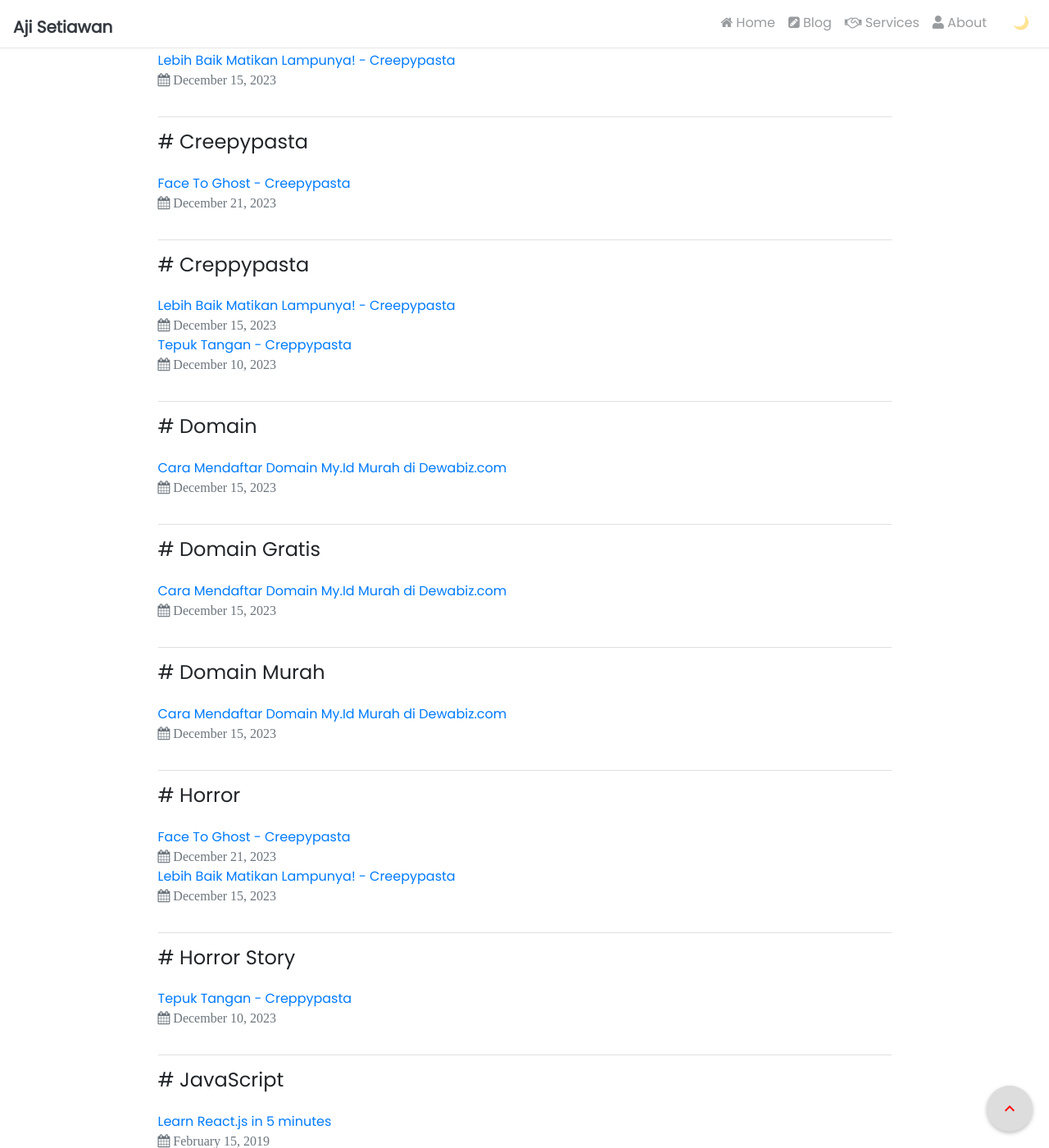
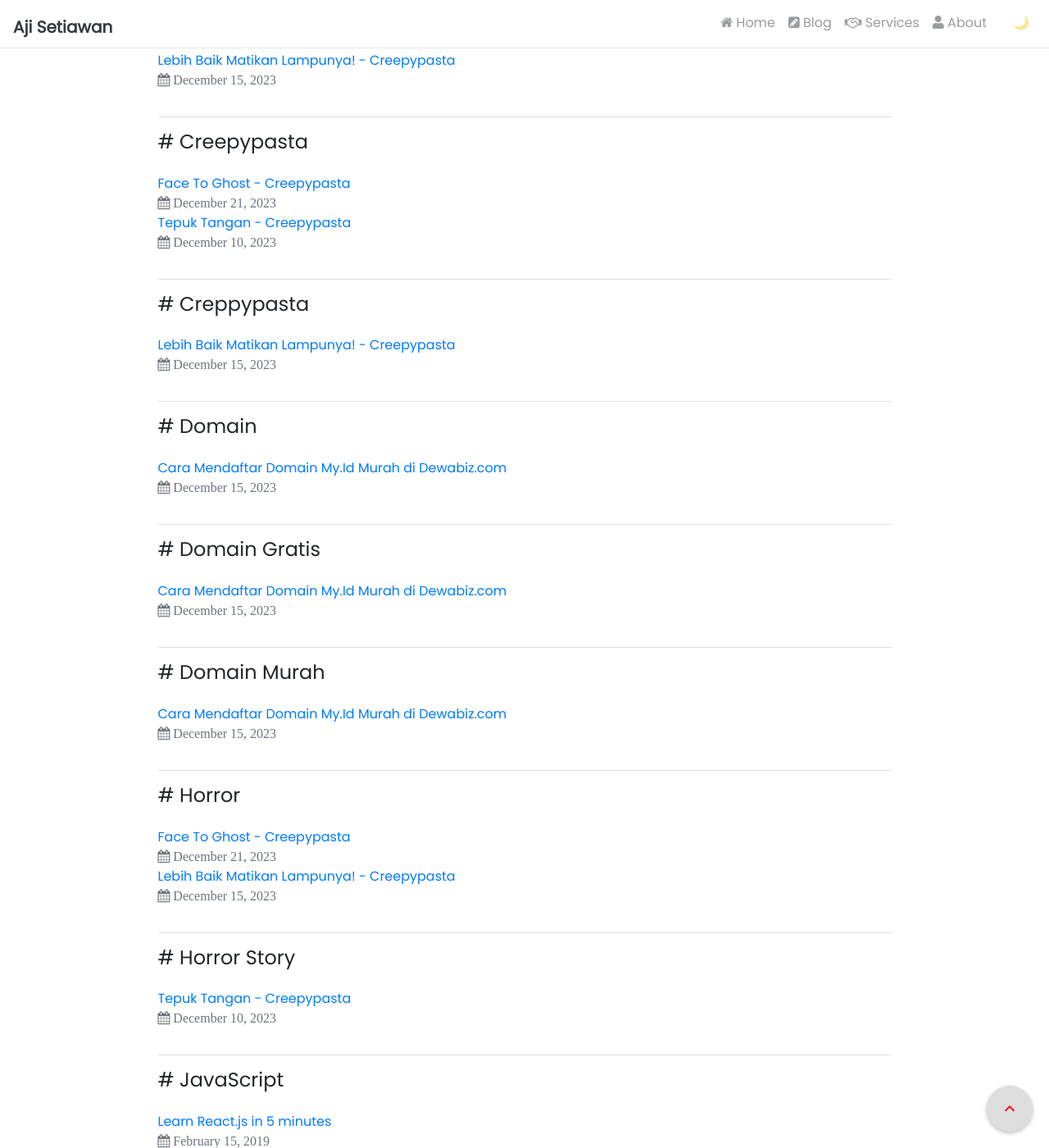
Before and after one commit to ajisetiawan716/ajisetiawan716.github.io, a Jekyll site: the page built from pages/tags.html, in a window 1280 px wide and 1400 px high, scrolled down 329 px. Shown: the whole window at 82% size. Built offline with Jekyll 4.4.1, drawn with Linux system fonts in a browser that asks for light colours; nearby versions of some CDN libraries; comment, search, counter and statistics services are not loaded; some of the changed text lies outside the part shown.

Commit message:
Update 2023-12-10-tepuk-tangan-creppypasta.md

```diff
--- a/_posts/2023-12-10-tepuk-tangan-creppypasta.md
+++ b/_posts/2023-12-10-tepuk-tangan-creppypasta.md
@@ -1,7 +1,7 @@
 ---
 layout: post
-title: Tepuk Tangan - Creppypasta
-tags: [Creppypasta, Horror Story]
+title: Tepuk Tangan - Creepypasta
+tags: [Creepypasta, Horror Story]
 #categories: []
 #date: 2023-12-10 13:14:15
 #excerpt: ''
```
